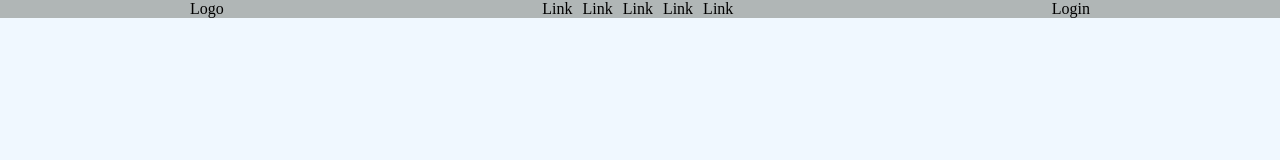
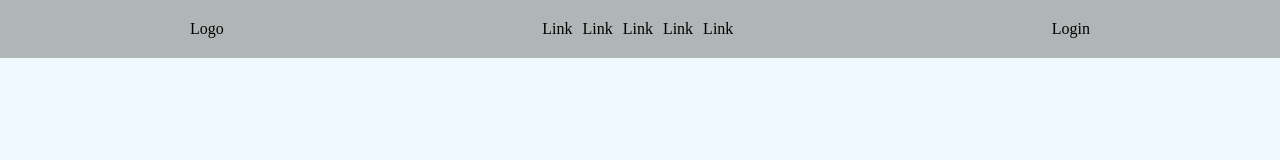
Before and after one commit to giovanni-arduini/htmlcss-struttura-discord, a plain HTML site: page index.html in a window 1280 px wide. Drawn offline with Linux system fonts and the light colour scheme.

Commit message:
ADD flex-grow to navbar elements

```diff
--- a/css/style.css
+++ b/css/style.css
@@ -30,6 +30,7 @@ a {
 /* HEADER */
 
 .main-header {
+  padding: 20px 80px;
   background-color: rgb(176, 182, 182);
 }
 
@@ -38,8 +39,20 @@ a {
   justify-content: space-between;
 }
 
+.grow-1 {
+  flex-grow: 1;
+}
+
+.grow-4 {
+  flex-grow: 4;
+}
+
 .navbar .link {
   display: flex;
   justify-content: center;
   gap: 10px;
 }
+
+.navbar .login {
+  text-align: end;
+}
--- a/index.html
+++ b/index.html
@@ -9,15 +9,15 @@
   <body>
     <header class="main-header">
       <nav class="navbar container">
-        <a class="logo">Logo</a>
-        <ul class="link">
+        <a class="logo grow-1">Logo</a>
+        <ul class="link grow-4">
           <li>Link</li>
           <li>Link</li>
           <li>Link</li>
           <li>Link</li>
           <li>Link</li>
         </ul>
-        <a>Login</a>
+        <a class="login grow-1">Login</a>
       </nav>
     </header>
     <main></main>
```
